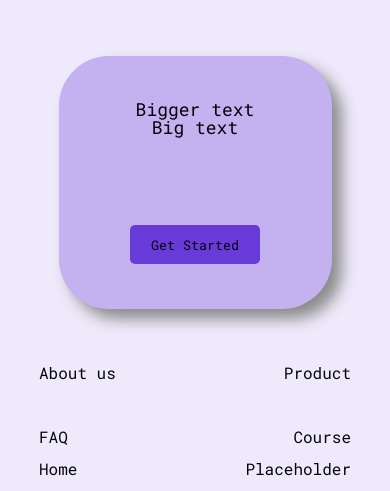
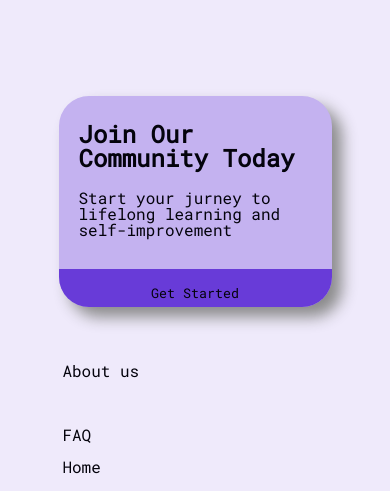
Before and after one commit to Oprea-Sava/SkillBuddy, a React (Vite) app: page / in a window 390 px wide. Shown: the part 3064-3555 px from the top of the page. Built offline with nearby package versions, Linux system fonts and the light colour scheme.

Commit message:
made cta and footer responsive

```diff
--- a/src/css/footer.css
+++ b/src/css/footer.css
@@ -4,12 +4,14 @@
   justify-content: space-evenly;
   padding: 1rem 10%;
   gap:35px;
+  text-wrap: nowrap;
 }
 .footerColumn {
   display: flex;
   flex-direction: column;
   gap: 3rem;
   flex: 2;
+  justify-content: center;
 }
 
 .columnItems,
@@ -52,14 +54,22 @@ input{
   }
 }
 
-@media screen and (max-width: 534px){
+@media screen and (max-width: 757px){
+  #footer{
+    padding: 1rem 16%;
+  }
+
   .productCollumn{
+    align-items: end;
+  }
+
+  .productCollumnItems{
     align-items: end;
   }
 
   .newsletter{
     align-items: center;
-    padding-top: 60px;
+    padding-top: 20px;
     gap: 30px;
   }
 
--- a/src/css/landingPage.css
+++ b/src/css/landingPage.css
@@ -184,26 +184,55 @@
   width: 70%;
   margin: 40px;
   margin-left: 15%;
-  border-radius: 50px;
+  border-radius: 40px;
   box-shadow: 10px 10px 15px 0px var(--shadow);
   display: flex;
-  justify-content: space-around;
+  flex-wrap: wrap;
+  justify-content: space-evenly;
   align-items: center;
   background-color: var(--secondary);
 }
 
+#callToAction>*{
+  margin: 20px;
+}
+
+#callToAction>div{
+  display: flex;
+  flex-direction: column;
+  gap: 20px;
+}
+
+.bigText{
+  font-size: 1.75rem;
+  font-weight: 600;
+}
+
+.smallText{
+  font-size: 1.25rem;
+  font-weight: 500;
+}
+
 .ctaButton {
   border: none;
-  margin-left: 40px;
   width: 130px;
   height: 39px;
   border-radius: 5px;
   background: #683bd8;
 }
 
-@media screen and (max-width:540px){
-  #callToAction>div{
-    font-size: large;
+@media screen and (max-width:550px){
+  #callToAction{
+    justify-content: space-between;
+    overflow: hidden;
+  }
+
+  #callToAction>button{
+    margin: 0;
+    width: 100%;
+    height: 22%;
+    margin-bottom: -15px;
+    border-radius: 0px;
   }
 }
 
@@ -215,19 +244,16 @@
   }
 
   .featuredCourse>img{
+    margin-top: 40px;
     width: 100%;
     height: 100%;
   }
 
-  #callToAction{
-    display: flex;
-    flex-direction: column;
+  .ctaButton{
+    width: 90%;
   }
 
-  #callToAction>*{
-    text-align: center;
-    margin: 0;
-  }
+
 }
 
 @media screen and (max-width: 1030px) {
@@ -254,9 +280,20 @@
     margin-right: 0;
     padding: 0 2rem 0 2rem;
   }
+}
 
-  .aboutUsText {
-    padding: 0;
+@media screen and (max-width:1068px){
+  #callToAction{
+    height: 25vh;
+    border-radius: 30px;
+  }
+
+  .bigText{
+    font-size: 1.5rem;
+  }
+
+  .smallText{
+    font-size: 1rem;
   }
 }
 
@@ -266,23 +303,3 @@
     align-items: center;
   }
 }
-
-@media screen and (max-width: 1400px) {
-  #aboutUs {
-    flex-direction: column;
-    padding: 3rem;
-  }
-
-  #aboutUs>img {
-    max-width: 100%;
-  }
-
-  .aboutUsText {
-    flex-direction: row;
-    justify-content: space-around;
-  }
-
-  .aboutUsText>* {
-    width: 30%;
-  }
-}
--- a/src/footer.jsx
+++ b/src/footer.jsx
@@ -18,7 +18,7 @@ function Footer() {
             </div>
             <div className="text footerColumn productCollumn">
                 <div className="columnTitle">Product</div>
-                <div className="columnItems productCollumn">
+                <div className="columnItems productCollumnItems">
                     <div className="columnItem">Course</div>
                     <div className="columnItem">Placeholder</div>
                     <div className="columnItem">Skill Exchange</div>
--- a/src/landingPageComponents/callToAction.jsx
+++ b/src/landingPageComponents/callToAction.jsx
@@ -3,7 +3,8 @@ function CallToAction() {
     return (
         <div id="callToAction">
             <div>
-                <div className="text">Bigger text <br /> Big text</div>
+                <div className="text bigText">Join Our Community Today</div>
+                <div className="text smallText">Start your jurney to lifelong learning and self-improvement</div>
             </div>
             <button className="text secondary ctaButton">Get Started</button>
         </div>
```
